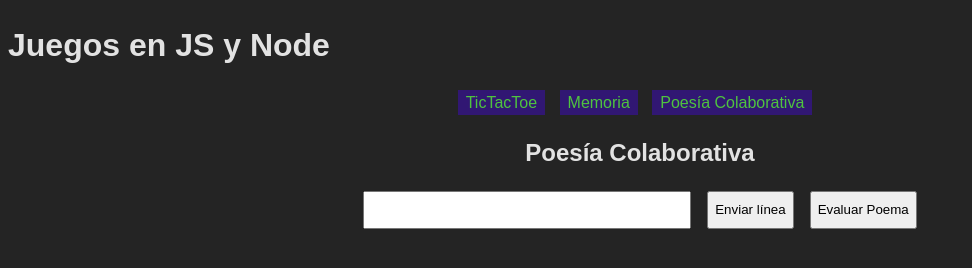
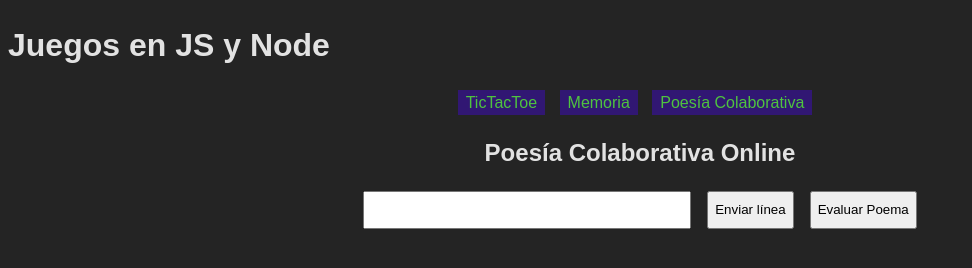
Before and after one commit to Let0oro/three-games-2d, a website built with Vite: page index.html in a window 1280 px wide. Both pictures are taken after a click on the link "Poesía Colaborativa". Shown: the whole page, without its empty margins (0-972 px from the left). Built offline with nearby package versions, Linux system fonts and the light colour scheme; files whose address does not match are found by name.

Commit message:
add: online to text title poetry game

```diff
--- a/index.html
+++ b/index.html
@@ -36,7 +36,7 @@
       <div id="memory-game"></div>
     </section>
     <section id="poetry">
-      <h2>Poesía Colaborativa</h2>
+      <h2>Poesía Colaborativa Online</h2>
       <div id="poetry-game"></div>
     </section>
     <script type="importmap">
```
